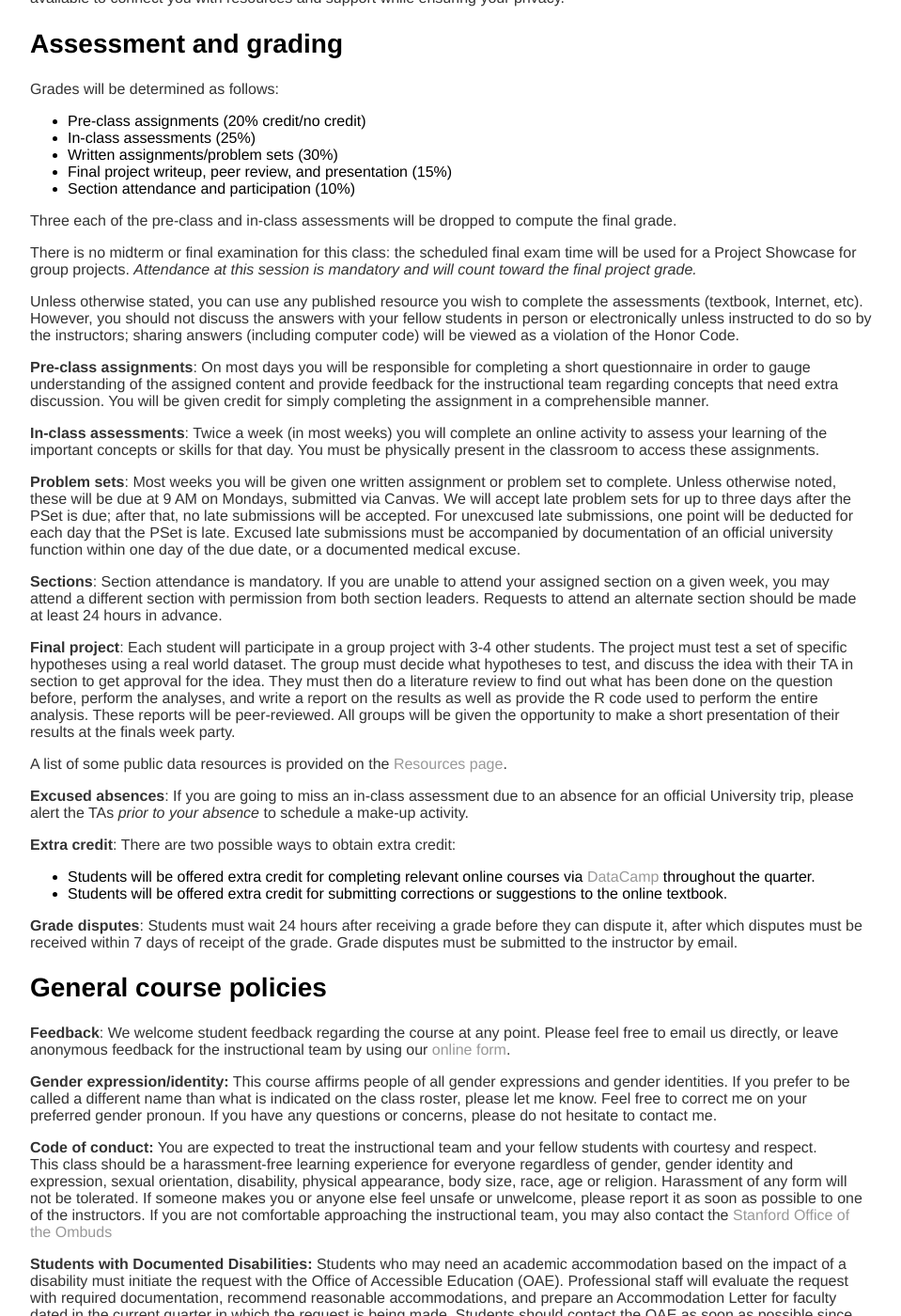
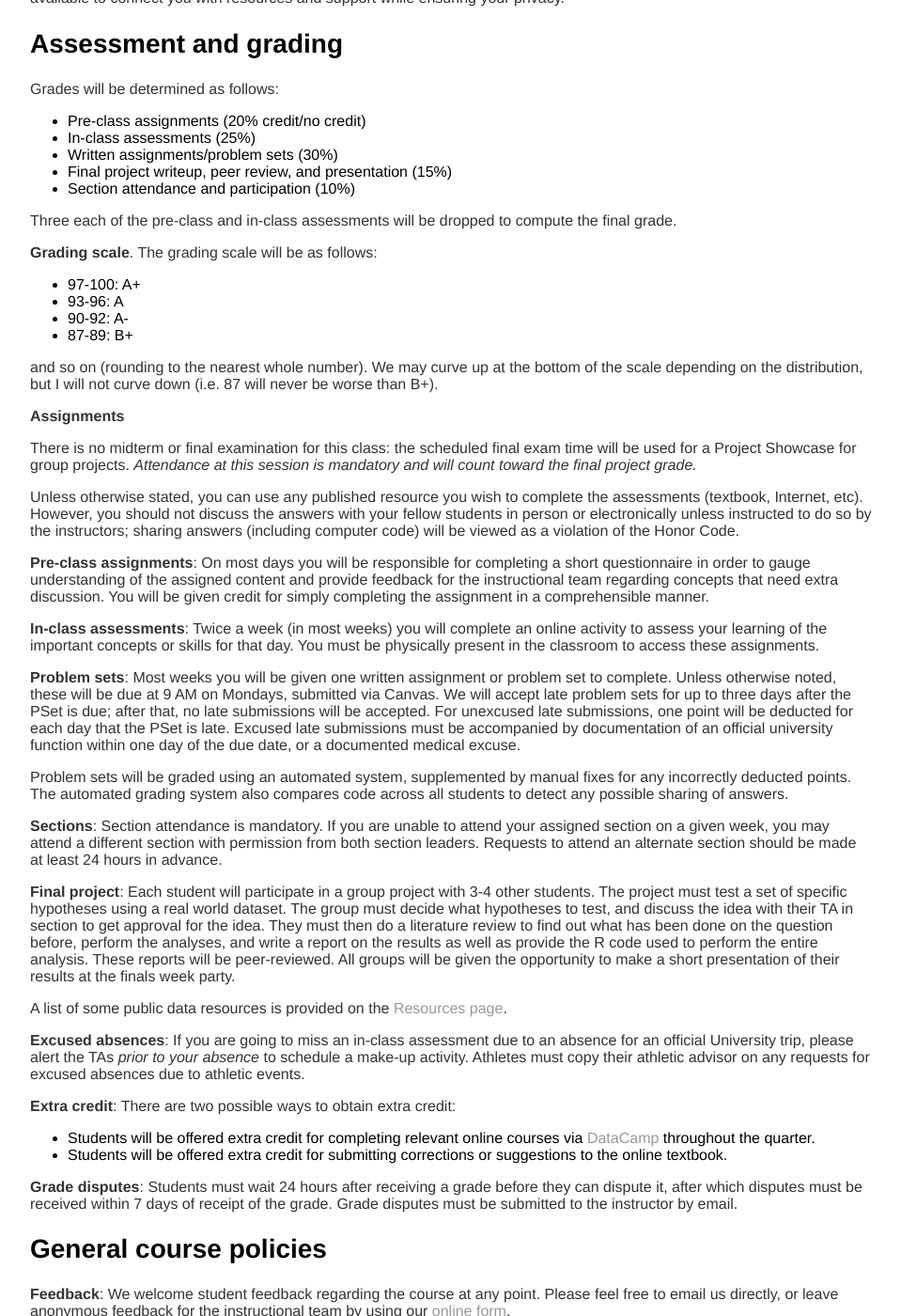
Before and after one commit to stats60/stats60.github.io, a Jekyll site: the page built from prospectus/index.md, in a window 1280 px wide and 1400 px high, scrolled down 1271 px. Shown: the whole window at 94% size, without its empty margins (160-1119 px from the left). Built offline with Jekyll 4.4.1, drawn with Linux system fonts in a browser that asks for light colours; our own code applies the rules of GitHub Pages for plain Markdown files.

Commit message:
clarified grading

```diff
--- a/prospectus/index.md
+++ b/prospectus/index.md
@@ -51,6 +51,17 @@ Grades will be determined as follows:
 
 Three each of the pre-class and in-class assessments will be dropped to compute the final grade.
 
+**Grading scale**. The grading scale will be as follows:
+
+* 97-100: A+
+* 93-96: A
+* 90-92: A-
+* 87-89: B+
+
+and so on (rounding to the nearest whole number).  We may curve up at the bottom of the scale depending on the distribution, but I will not curve down (i.e. 87 will never be worse than B+).
+
+**Assignments**
+
 There is no midterm or final examination for this class: the scheduled final exam time will be used for a Project Showcase for group projects.  *Attendance at this session is mandatory and will count toward the final project grade.*
 
 Unless otherwise stated, you can use any published resource you wish to complete the assessments (textbook, Internet, etc).  However, you should not discuss the answers with your fellow students in person or electronically unless instructed to do so by the instructors; sharing answers (including computer code) will be viewed as a violation of the Honor Code.
@@ -61,6 +72,8 @@ Unless otherwise stated, you can use any published resource you wish to complete
 
 **Problem sets**: Most weeks you will be given one written assignment or problem set to complete.  Unless otherwise noted, these will be due at 9 AM on Mondays, submitted via Canvas. We will accept late problem sets for up to three days after the PSet is due; after that, no late submissions will be accepted.  For unexcused late submissions, one point will be deducted for each day that the PSet is late.  Excused late submissions must be accompanied by documentation of an official university function within one day of the due date, or a documented medical excuse.
 
+Problem sets will be graded using an automated system, supplemented by manual fixes for any incorrectly deducted points.  The automated grading system also compares code across all students to detect any possible sharing of answers.
+
 **Sections**: Section attendance is mandatory. If you are unable to attend your assigned section on a given week, you may attend a different section with permission from both section leaders. Requests to attend an alternate section should be made at least 24 hours in advance.
 
 **Final project**: Each student will participate in a group project with 3-4 other students.
@@ -68,7 +81,7 @@ The project must test a set of specific hypotheses using a real world dataset.
 
 A list of some public data resources is provided on the [Resources page](../resources/).
 
-**Excused absences**: If you are going to miss an in-class assessment due to an absence for an official University trip, please alert the TAs *prior to your absence* to schedule a make-up activity.
+**Excused absences**: If you are going to miss an in-class assessment due to an absence for an official University trip, please alert the TAs *prior to your absence* to schedule a make-up activity.  Athletes must copy their athletic advisor on any requests for excused absences due to athletic events.
 
 **Extra credit**:  There are two possible ways to obtain extra credit:
 
```
